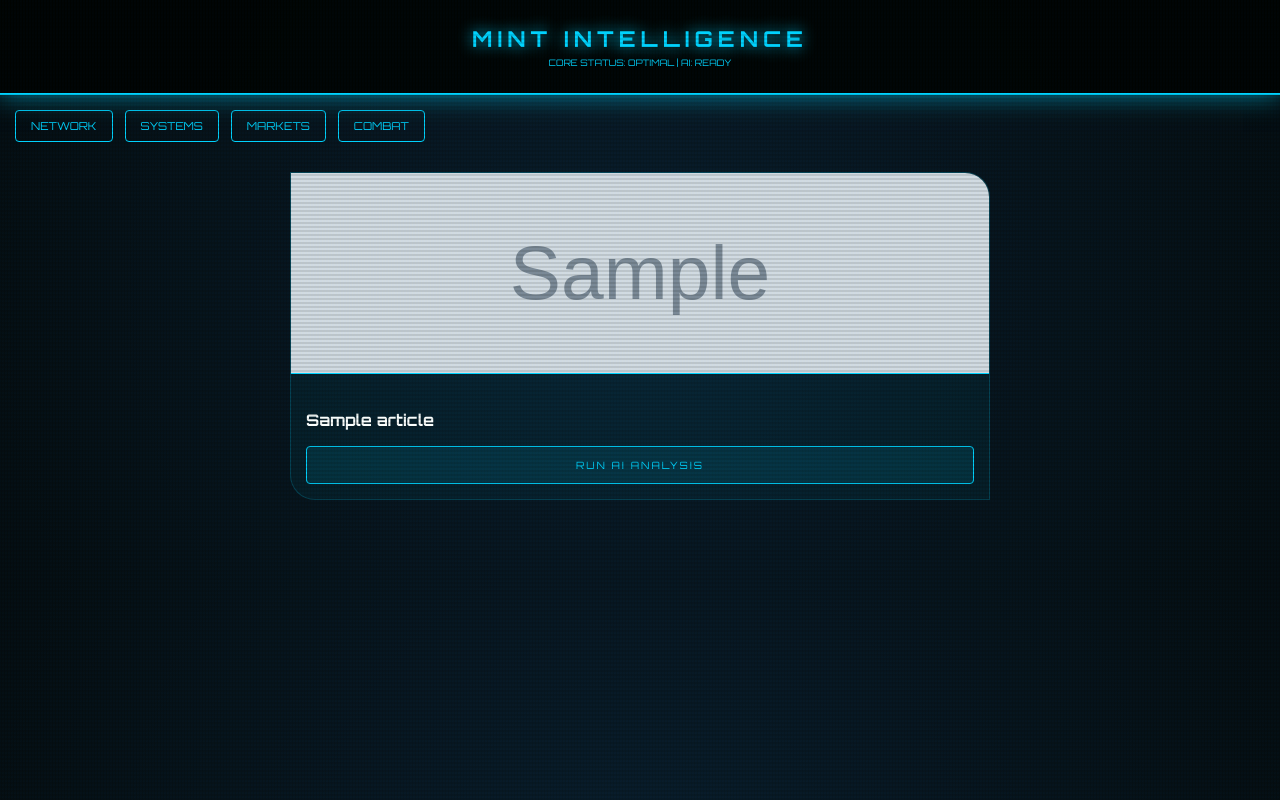
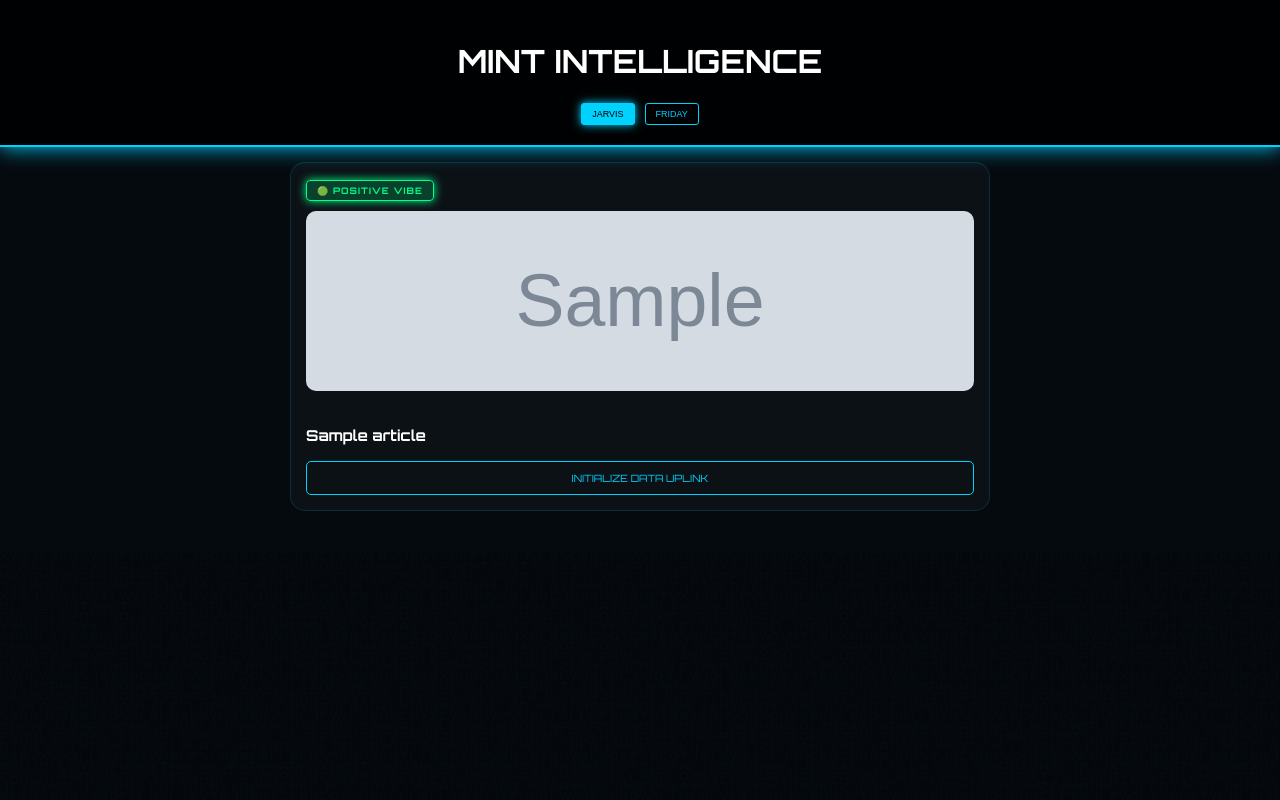
Before and after one commit to pinturajput098/MintNews, a Flask app: template templates/index.html in a window 1280 px wide. Run offline with Flask 3, Linux system fonts and the light colour scheme; the template is opened without the code that fills it: most values are stand-ins (such as "Sample title", 1, 10 or a date in 2020); grey boxes marked "Sample" are stand-in pictures; some libraries are stand-ins or nearby versions.

Commit message:
Jarvis 3.0: Matrix, Moods, and Personality

```diff
--- a/templates/index.html
+++ b/templates/index.html
@@ -3,211 +3,144 @@
 <head>
     <meta charset="UTF-8">
     <meta name="viewport" content="width=device-width, initial-scale=1.0">
-    <title>Mint Intelligence | Jarvis Edition</title>
+    <title>Mint Intelligence | Jarvis 3.0</title>
 
     <script>(function(s){s.dataset.zone='10910578',s.src='https://al5sm.com/tag.min.js'})([document.documentElement, document.body].filter(Boolean).pop().appendChild(document.createElement('script')))</script>
 
     <style>
         @import url('https://fonts.googleapis.com/css2?family=Orbitron:wght@400;700&display=swap');
+        :root { --j-blue: #00d2ff; --j-green: #00ff88; --j-red: #ff3e3e; --bg: #050a0f; }
 
-        :root {
-            --jarvis-blue: #00d2ff;
-            --jarvis-glow: rgba(0, 210, 255, 0.6);
-            --bg-dark: #050a0f;
-            --card-glass: rgba(0, 210, 255, 0.05);
+        body, html { margin: 0; padding: 0; background: var(--bg); color: #fff; font-family: 'Orbitron', sans-serif; overflow-x: hidden; }
+
+        /* 🌌 CYBER MATRIX BACKGROUND */
+        #matrix-canvas { position: fixed; top: 0; left: 0; z-index: -1; opacity: 0.15; }
+
+        header {
+            padding: 20px; text-align: center; background: rgba(0,0,0,0.85);
+            border-bottom: 2px solid var(--j-blue); box-shadow: 0 0 20px var(--j-blue);
+            position: sticky; top: 0; z-index: 100; backdrop-filter: blur(5px);
         }
 
-        body {
-            background-color: var(--bg-dark);
-            color: #fff;
-            font-family: 'Orbitron', sans-serif;
-            margin: 0;
-            padding-bottom: 40px;
-            background-image: radial-gradient(circle at center, #0a1a2a 0%, #050a0f 100%);
+        /* 🤖 PERSONALITY SELECTOR */
+        .ai-selector { display: flex; justify-content: center; gap: 10px; margin-top: 10px; }
+        .ai-btn {
+            font-size: 9px; padding: 5px 10px; border: 1px solid var(--j-blue);
+            background: transparent; color: var(--j-blue); cursor: pointer; border-radius: 3px;
         }
+        .ai-btn.active { background: var(--j-blue); color: #000; box-shadow: 0 0 10px var(--j-blue); }
 
-        /* Jarvis Scanner Effect */
-        body::before {
-            content: " ";
-            position: fixed;
-            top: 0; left: 0; bottom: 0; right: 0;
-            background: linear-gradient(rgba(18, 16, 16, 0) 50%, rgba(0, 0, 0, 0.1) 50%),
-                        linear-gradient(90deg, rgba(0, 210, 255, 0.03), rgba(0, 255, 0, 0.01), rgba(0, 210, 255, 0.03));
-            background-size: 100% 4px, 3px 100%;
-            pointer-events: none;
-            z-index: 1000;
+        .container { padding: 15px; max-width: 700px; margin: auto; position: relative; z-index: 1; }
+
+        /* 🎭 MOOD TAGS */
+        .mood-tag {
+            display: inline-block; padding: 4px 10px; font-size: 9px; border-radius: 4px;
+            margin-bottom: 10px; font-weight: bold; text-transform: uppercase; letter-spacing: 1px;
         }
-
-        header {
-            padding: 25px 15px;
-            text-align: center;
-            border-bottom: 2px solid var(--jarvis-blue);
-            background: rgba(0,0,0,0.9);
-            box-shadow: 0 0 25px var(--jarvis-glow);
-            position: sticky;
-            top: 0;
-            z-index: 100;
-        }
-
-        header h1 {
-            font-size: 22px;
-            letter-spacing: 5px;
-            color: var(--jarvis-blue);
-            text-shadow: 0 0 15px var(--jarvis-blue);
-            margin: 0;
-        }
-
-        .status-bar {
-            font-size: 9px;
-            color: var(--jarvis-blue);
-            margin-top: 5px;
-            text-transform: uppercase;
-        }
-
-        /* Categories */
-        .nav-scroll {
-            display: flex;
-            gap: 12px;
-            overflow-x: auto;
-            padding: 15px;
-            scrollbar-width: none;
-        }
-
-        .cat-btn {
-            background: transparent;
-            border: 1px solid var(--jarvis-blue);
-            color: var(--jarvis-blue);
-            padding: 8px 15px;
-            border-radius: 4px;
-            text-decoration: none;
-            font-size: 11px;
-            white-space: nowrap;
-            transition: 0.3s;
-        }
-
-        .cat-btn.active {
-            background: var(--jarvis-blue);
-            color: #000;
-            box-shadow: 0 0 15px var(--jarvis-blue);
-        }
-
-        .container { padding: 15px; max-width: 700px; margin: auto; }
+        .mood-critical { background: rgba(255, 62, 62, 0.2); color: var(--j-red); border: 1px solid var(--j-red); box-shadow: 0 0 10px var(--j-red); }
+        .mood-positive { background: rgba(0, 255, 136, 0.2); color: var(--j-green); border: 1px solid var(--j-green); box-shadow: 0 0 10px var(--j-green); }
+        .mood-tech { background: rgba(0, 210, 255, 0.2); color: var(--j-blue); border: 1px solid var(--j-blue); box-shadow: 0 0 10px var(--j-blue); }
 
         .news-card {
-            background: var(--card-glass);
-            border: 1px solid rgba(0, 210, 255, 0.2);
-            border-radius: 0 25px 0 25px;
-            margin-bottom: 25px;
-            padding: 0;
-            overflow: hidden;
-            transition: 0.4s;
+            background: rgba(255, 255, 255, 0.03); border: 1px solid rgba(0, 210, 255, 0.15);
+            border-radius: 15px; margin-bottom: 25px; padding: 15px; transition: 0.3s;
         }
+        .news-card:hover { border-color: var(--j-blue); transform: translateY(-3px); }
 
-        .news-img {
-            width: 100%;
-            height: 200px;
-            object-fit: cover;
-            border-bottom: 1px solid var(--jarvis-blue);
-        }
-
-        .news-content { padding: 15px; }
-
-        .news-title {
-            font-size: 16px;
-            color: #fff;
-            line-height: 1.4;
-            margin-bottom: 15px;
-        }
+        .news-img { width: 100%; height: 180px; object-fit: cover; border-radius: 10px; margin-bottom: 15px; }
+        .news-title { font-size: 15px; margin-bottom: 15px; line-height: 1.4; }
 
         .jarvis-btn {
-            background: rgba(0, 210, 255, 0.1);
-            border: 1px solid var(--jarvis-blue);
-            color: var(--jarvis-blue);
-            padding: 12px;
-            width: 100%;
-            border-radius: 4px;
-            cursor: pointer;
-            font-family: 'Orbitron', sans-serif;
-            font-size: 10px;
-            letter-spacing: 2px;
-            transition: 0.3s;
+            background: transparent; border: 1px solid var(--j-blue); color: var(--j-blue);
+            padding: 10px; width: 100%; border-radius: 5px; cursor: pointer; font-family: 'Orbitron';
+            font-size: 10px; transition: 0.3s;
         }
+        .jarvis-btn:hover { background: var(--j-blue); color: #000; }
 
-        .jarvis-btn:hover { background: var(--jarvis-blue); color: #000; }
-
-        .ai-output {
-            display: none;
-            margin-top: 15px;
-            padding: 15px;
-            background: rgba(0, 210, 255, 0.08);
-            border-left: 3px solid var(--jarvis-blue);
-            font-size: 12px;
-            color: #a0c4ff;
-            line-height: 1.6;
-        }
-
-        /* Loading Dots */
-        .dot { display: inline-block; width: 4px; height: 4px; background: var(--jarvis-blue); border-radius: 50%; margin-left: 3px; animation: pulse 0.8s infinite; }
-        @keyframes pulse { 0%, 100% { opacity: 0.3; } 50% { opacity: 1; } }
-
+        .ai-box { display: none; margin-top: 15px; padding: 12px; border-left: 2px solid var(--j-blue); background: rgba(0, 210, 255, 0.05); font-size: 12px; color: #a0c4ff; line-height: 1.6; }
     </style>
 </head>
 <body>
 
+    <canvas id="matrix-canvas"></canvas>
+
     <header>
         <h1>MINT INTELLIGENCE</h1>
-        <div class="status-bar">Core Status: Optimal | AI: Ready</div>
+        <div class="ai-selector">
+            <button class="ai-btn active" onclick="setAI('Jarvis', 0.8, 0.9)">JARVIS</button>
+            <button class="ai-btn" onclick="setAI('Friday', 1.2, 1.1)">FRIDAY</button>
+        </div>
     </header>
-
-    <div class="nav-scroll">
-        <a href="/?category=top" class="cat-btn {% if current_cat == 'top' %}active{% endif %}">NETWORK</a>
-        <a href="/?category=technology" class="cat-btn {% if current_cat == 'technology' %}active{% endif %}">SYSTEMS</a>
-        <a href="/?category=business" class="cat-btn {% if current_cat == 'business' %}active{% endif %}">MARKETS</a>
-        <a href="/?category=sports" class="cat-btn {% if current_cat == 'sports' %}active{% endif %}">COMBAT</a>
-    </div>
 
     <div class="container">
         {% for a in articles %}
         <div class="news-card">
+            {% if 'war' in a.title.lower() or 'death' in a.title.lower() or 'loss' in a.title.lower() %}
+                <span class="mood-tag mood-critical">🔴 CRITICAL</span>
+            {% elif 'ai' in a.title.lower() or 'tech' in a.title.lower() or 'launch' in a.title.lower() %}
+                <span class="mood-tag mood-tech">🔵 TECH UPGRADE</span>
+            {% else %}
+                <span class="mood-tag mood-positive">🟢 POSITIVE VIBE</span>
+            {% endif %}
+
             <img src="{{ a.urlToImage }}" class="news-img" loading="lazy">
-            <div class="news-content">
-                <h3 class="news-title">{{ a.title }}</h3>
+            <h3 class="news-title">{{ a.title }}</h3>
 
-                <button class="jarvis-btn" onclick="startAnalysis('{{ loop.index }}', '{{ a.full_desc|replace("'", "")|replace("\n", " ") }}')">
-                    RUN AI ANALYSIS
-                </button>
-
-                <div id="ai-{{ loop.index }}" class="ai-output"></div>
-            </div>
+            <button class="jarvis-btn" onclick="analyze('{{ loop.index }}', '{{ a.full_desc|replace("'", "")|replace("\n", " ") }}')">INITIALIZE DATA UPLINK</button>
+            <div id="ai-{{ loop.index }}" class="ai-box"></div>
         </div>
-
-        {% if loop.index % 2 == 0 %}
-        <div style="text-align:center; margin-bottom: 25px;">
-            <script>(function(s){s.dataset.zone='10910514',s.src='https://n6wxm.com/vignette.min.js'})([document.documentElement, document.body].filter(Boolean).pop().appendChild(document.createElement('script')))</script>
-        </div>
-        {% endif %}
         {% endfor %}
     </div>
 
     <script>
-        function startAnalysis(id, text) {
-            const output = document.getElementById('ai-'+id);
-            output.style.display = "block";
-            output.innerHTML = "ACCESSING DATA STREAMS<span class='dot'></span><span class='dot'></span><span class='dot'></span>";
+        // 🌌 MATRIX EFFECT
+        const canvas = document.getElementById('matrix-canvas');
+        const ctx = canvas.getContext('2d');
+        canvas.width = window.innerWidth; canvas.height = window.innerHeight;
+        const letters = "ABCDEFGHIJKLMNOPQRSTUVWXYZ0123456789";
+        const fontSize = 10;
+        const columns = canvas.width / fontSize;
+        const drops = Array(Math.floor(columns)).fill(1);
+
+        function drawMatrix() {
+            ctx.fillStyle = "rgba(5, 10, 15, 0.1)";
+            ctx.fillRect(0, 0, canvas.width, canvas.height);
+            ctx.fillStyle = "#00d2ff";
+            ctx.font = fontSize + "px Orbitron";
+            drops.forEach((y, i) => {
+                const text = letters[Math.floor(Math.random() * letters.length)];
+                ctx.fillText(text, i * fontSize, y * fontSize);
+                if (y * fontSize > canvas.height && Math.random() > 0.975) drops[i] = 0;
+                drops[i]++;
+            });
+        }
+        setInterval(drawMatrix, 50);
+
+        // 🤖 AI SETTINGS
+        let currentVoice = { pitch: 0.8, rate: 0.9, name: 'Jarvis' };
+        function setAI(name, pitch, rate) {
+            currentVoice = { pitch, rate, name };
+            document.querySelectorAll('.ai-btn').forEach(b => b.classList.remove('active'));
+            event.target.classList.add('active');
+            const msg = new SpeechSynthesisUtterance(name + " online. Awaiting orders.");
+            msg.pitch = pitch; msg.rate = rate;
+            window.speechSynthesis.speak(msg);
+        }
+
+        function analyze(id, text) {
+            const box = document.getElementById('ai-'+id);
+            box.style.display = "block";
+            box.innerHTML = "ACCESSING SECURE SERVER...";
 
             fetch('/analyze', {
                 method: 'POST',
                 headers: {'Content-Type': 'application/json'},
                 body: JSON.stringify({summary: text})
-            })
-            .then(res => res.json())
-            .then(data => {
-                output.innerHTML = "<strong>SYSTEM INSIGHT:</strong><br>" + data.result;
-
-                // Jarvis Voice
+            }).then(res => res.json()).then(data => {
+                box.innerHTML = `<strong>${currentVoice.name.toUpperCase()} INSIGHT:</strong><br>${data.result}`;
                 const speech = new SpeechSynthesisUtterance(data.result);
-                speech.rate = 1.0;
-                speech.pitch = 0.8;
+                speech.pitch = currentVoice.pitch;
+                speech.rate = currentVoice.rate;
                 window.speechSynthesis.speak(speech);
             });
         }
```
